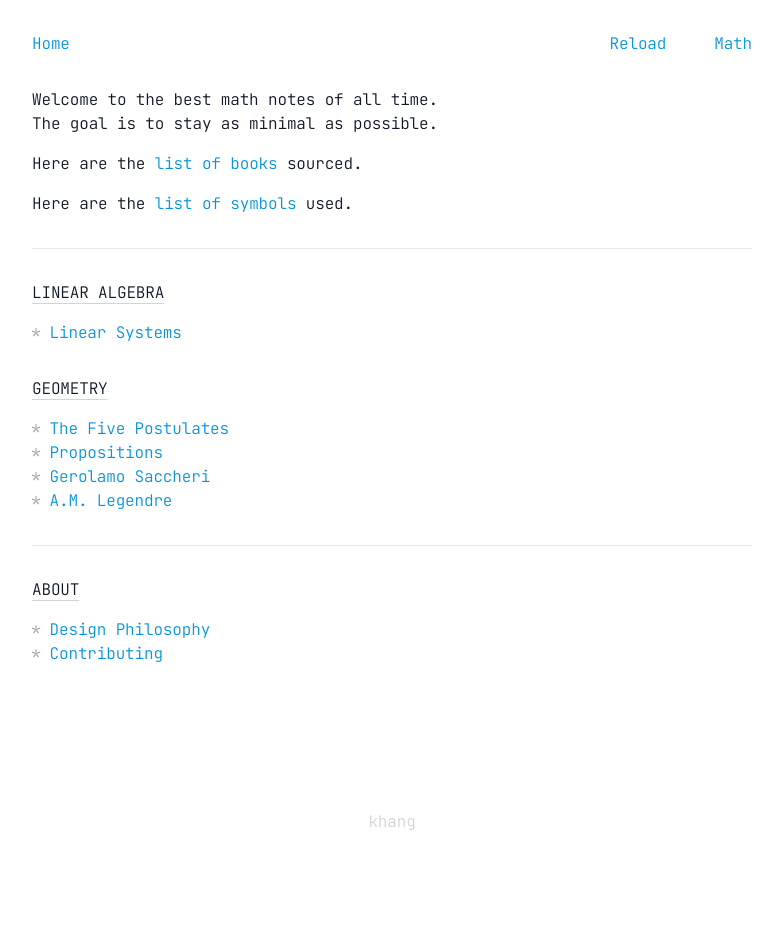
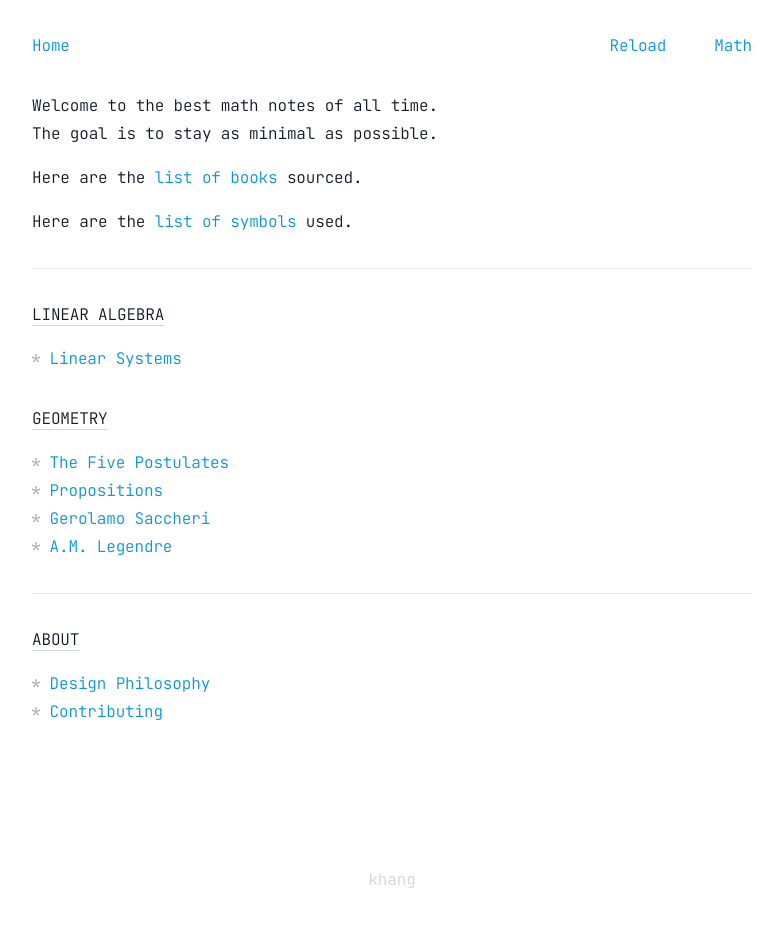
Before and after one commit to nguyenvukhang/minnesoda, a Next.js app: page / in a window 1280 px wide. Shown: the top 926 px of the page, without its empty margins (248-1030 px from the left). Built offline with nearby package versions, Linux system fonts and the light colour scheme; what better-react-mathjax would draw is missing.

Commit message:
increased line spacing

```diff
--- a/src/global.css
+++ b/src/global.css
@@ -8,7 +8,7 @@
   html {
     @apply bg-white text-gray-900
     font-jetbrains font-light
-    leading-6
+    leading-7
     tracking-custom;
   }
   h1,
```
